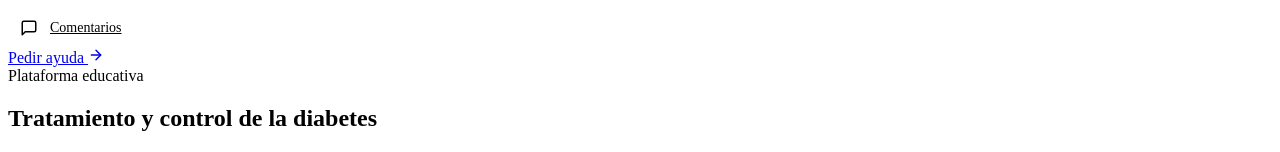
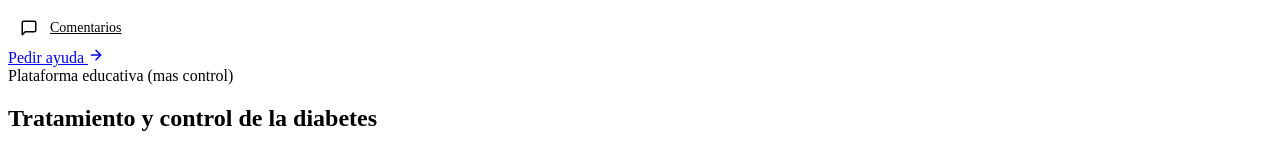
Before and after one commit to Ryz-21/UNSM, an Angular app: page / in a window 1280 px wide. Shown: the part 250-402 px from the top of the page. Built offline with nearby package versions, Linux system fonts and the light colour scheme.

Commit message:
fix: mas control

```diff
--- a/src/app/pages/home/home.html
+++ b/src/app/pages/home/home.html
@@ -7,7 +7,7 @@
         class="inline-flex items-center gap-2 rounded-full bg-white/15 px-3 py-1 text-xs font-semibold uppercase tracking-wide backdrop-blur"
       >
         <span class="h-2 w-2 rounded-full bg-white"></span>
-        Plataforma educativa
+Plataforma educativa (mas control)
       </span>
       <h1 class="mt-4 text-3xl md:text-4xl lg:text-5xl font-bold leading-tight">
         Tratamiento y control de la diabetes
```
